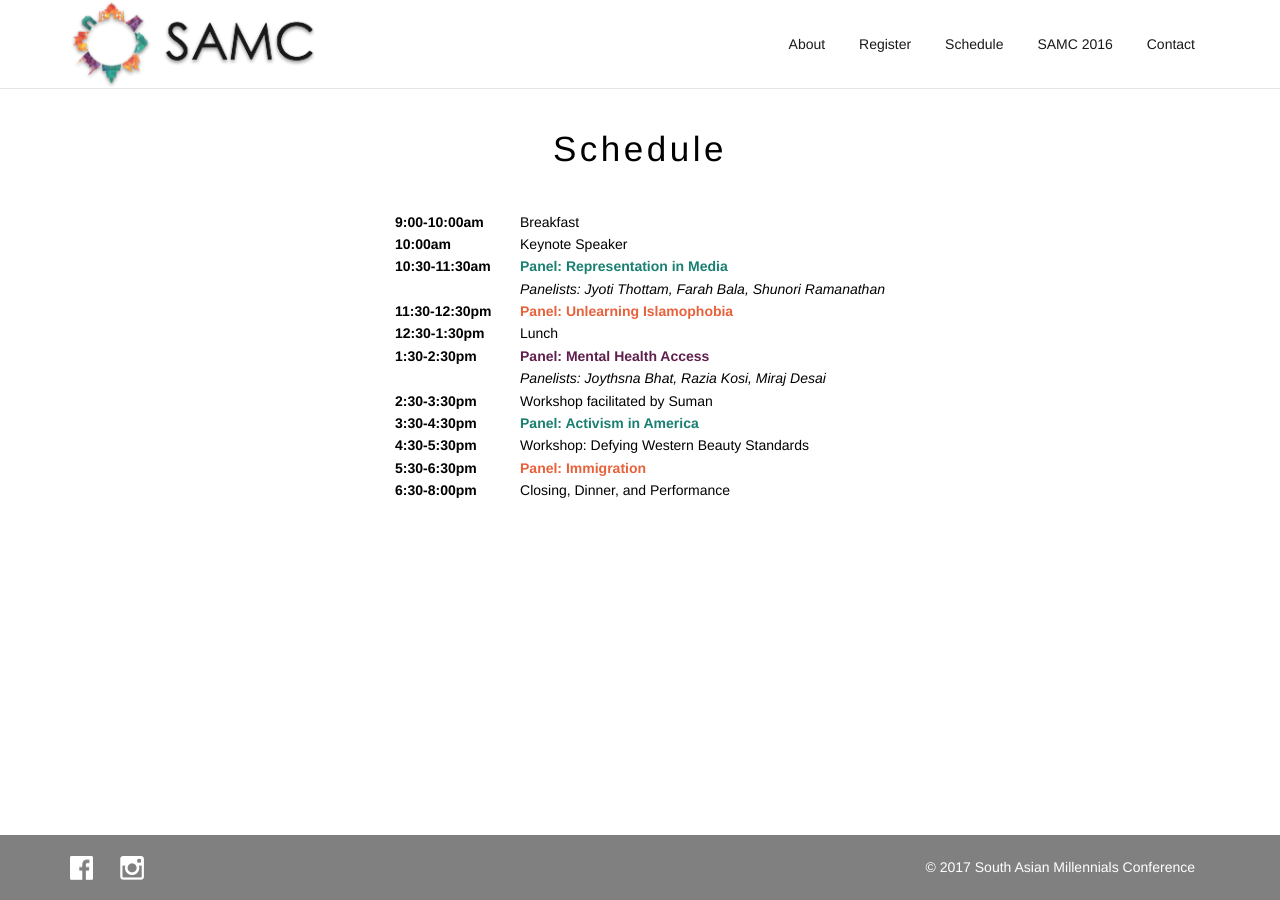
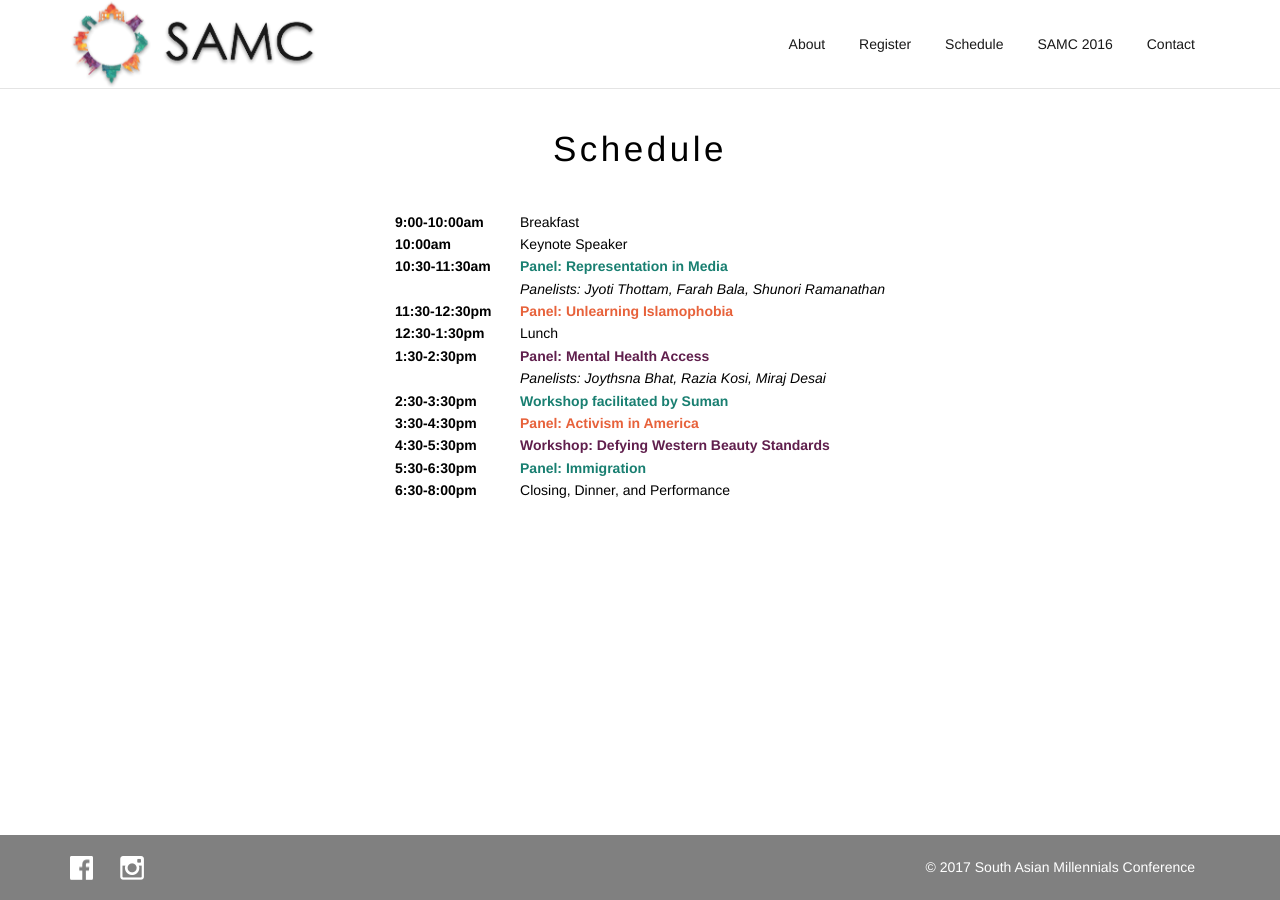
Before and after one commit to samconf/samconf.github.io, a Jekyll site: the page built from schedule/index.html, in a window 1280 px wide. Built offline with Jekyll 4.4.1, drawn with Linux system fonts in a browser that asks for light colours.

Commit message:
Added some more color to schedule

```diff
--- a/schedule/index.html
+++ b/schedule/index.html
@@ -35,19 +35,19 @@ endpoint: schedule
             </tr>
             <tr>
                 <td>2:30-3:30pm</td>
-                <td>Workshop facilitated by Suman</td>
+                <td><strong class="p1">Workshop facilitated by Suman</strong></td>
             </tr>
             <tr>
                 <td>3:30-4:30pm</td>
-                <td><strong class="p1">Panel: Activism in America</strong></td>
+                <td><strong class="p2">Panel: Activism in America</strong></td>
             </tr>
             <tr>
                 <td>4:30-5:30pm</td>
-                <td>Workshop: Defying Western Beauty Standards</td>
+                <td><strong class="p3">Workshop: Defying Western Beauty Standards</strong></td>
             </tr>
             <tr>
                 <td>5:30-6:30pm</td>
-                <td><strong class="p2">Panel: Immigration</strong></td>
+                <td><strong class="p1">Panel: Immigration</strong></td>
             </tr>
             <tr>
                 <td>6:30-8:00pm</td>
```
